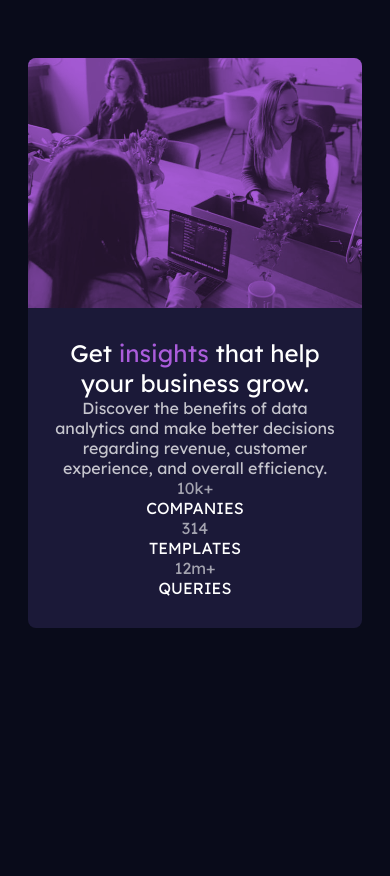
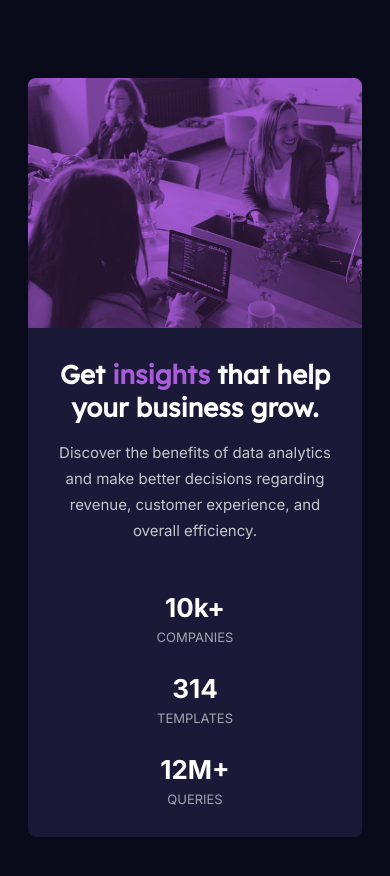
Before and after one commit to Manmohan7/fm-stats-preview-card, a website: page index.html in a window 390 px wide. Before the commit the page ends 844 px from the top, so only its background shows below. Drawn offline with Linux system fonts and the light colour scheme.

Commit message:
mobile css update

```diff
--- a/index.html
+++ b/index.html
@@ -48,7 +48,7 @@
         </div>
         <div class="card-stat">
           <div class="stat-title">
-            12m+
+            12M+
           </div>
           <div class="stat-description">
             queries
--- a/scss/main.scss
+++ b/scss/main.scss
@@ -8,7 +8,7 @@ $color-white-lighter: hsla(0, 0%, 100%, 0.6);
 
 body {
   background-color: $color-blue-dark;
-  padding: 50px 20px;
+  padding: 70px 20px;
 
   .card {
     background-color: $color-blue;
@@ -26,7 +26,6 @@ body {
       height: 250px;
       width: 100%;
 
-
       img {
         height: 100%;
         width: 100%;
@@ -37,27 +36,42 @@ body {
     }
 
     &-content {
-      font-family: 'Lexend Deca', sans-serif;
+      font-family: 'Inter', sans-serif;
       padding: 30px 25px;
       text-align: center;
 
       .content-title {
-        font-size: 24px;
+        font-size: 26px;
+        font-family: 'Lexend Deca', sans-serif;
+        font-weight: 700;
       }
 
       .content-description {
         color: $color-white-light;
+        font-size: 15px;
+        line-height: 26px;
+        margin-top: 16px;
       }
 
       .content-stats {
         display: flex;
         flex-direction: column;
+        margin-top: 20px;
+
+        .card-stat {
+          margin-top: 28px;
+        }
 
         .stat-title {
-          color: $color-white-lighter;
+          color: $color-white;
+          font-size: 26px;
+          font-weight: 700;
         }
 
         .stat-description {
+          color: $color-white-lighter;
+          font-size: 13px;
+          margin-top: 6px;
           text-transform: uppercase;
         }
       }
```
Also changed, not shown: css/main.css.
